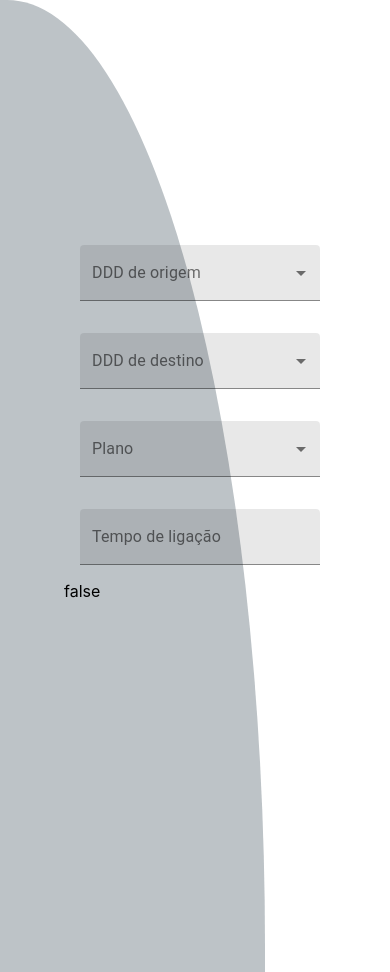
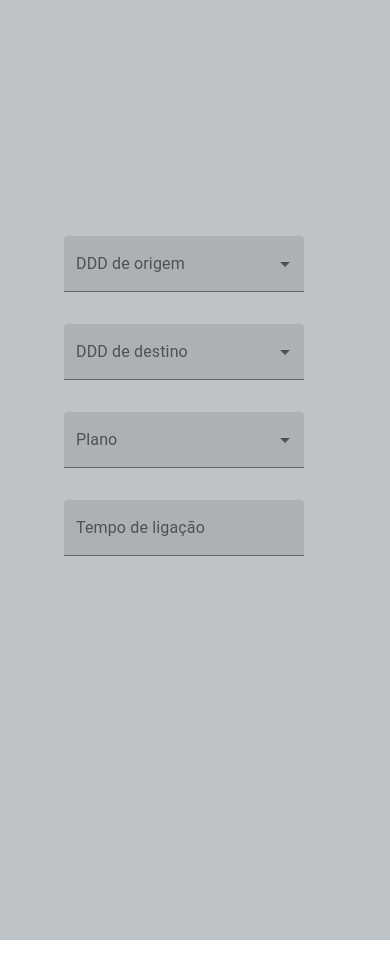
Before and after one commit to CaioSouz4/telzir, a React (Create React App) app: page / in a window 390 px wide. After the commit the page ends 940 px from the top, so only its background shows below. Built offline with nearby package versions, Linux system fonts and the light colour scheme.

Commit message:
adicionando estilos separando componente que exibe resultados

```diff
--- a/src/App.css
+++ b/src/App.css
@@ -1,7 +1,13 @@
+@import url('https://fonts.googleapis.com/css2?family=PT+Serif&display=swap');
+
 .App {
   /* text-align: center; */
   height: 100%;
   width: 100%;
+}
+
+body {
+  font-family: 'PT Serif', serif;
 }
 
 .App-logo {
--- /dev/null
+++ b/src/components/Results.js
@@ -0,0 +1,14 @@
+import { Zoom } from '@material-ui/core'
+import React from 'react'
+import '../styles/form.css';
+
+export default function results(props) {
+    return (
+        <Zoom in={props.showValue} >
+            <div>
+                <h1>{props.resultados.semPlano}</h1>
+                <h1>{props.resultados.comPlano}</h1>
+            </div>
+        </Zoom>
+    )
+}
--- a/src/pages/Form.js
+++ b/src/pages/Form.js
@@ -1,45 +1,9 @@
-import { FormControl, InputLabel, makeStyles, MenuItem, Select, TextField, Zoom } from '@material-ui/core'
+import { FormControl, InputLabel, MenuItem, Select, TextField } from '@material-ui/core'
 import React, { useEffect, useState } from 'react'
 import { calculaComPlano, calcularSemPlano } from '../services/calculo';
-import './form.css';
-
-/* Ali, o cliente pode escolher os
-códigos das cidades de origem e destino, o tempo da ligação em minutos e escolher qual o
-plano FaleMais. O sistema deve mostrar dois valores: (1) o valor da ligação com o plano e (2)
-sem o plano. O custo inicial de aquisição do plano deve ser desconsiderado para este
-problema. */
-
-const useStyles = makeStyles(({
-    root: {
-      margin: "20px",
-      display: 'flex',
-      backgroundColor: "#424242",
-      minWidth: "20rem",
-      width: "20rem",
-      height: "10rem"
-    },
-    input: {
-        width: '15em',
-        margin: '1em'
-      /* flexWrap: 'wrap',
-      flex: '1 0 auto',
-      maxWidth: '60%',
-      color: "#dcdde1",
-      overflow: "auto" */
-    },
-    container: {
-        display: 'flex',
-        flexWrap: 'wrap',
-        height: '100%',
-        width: '35%',
-        backgroundColor:' #bdc3c7',
-        padding: '4em',
-        flexDirection: 'column',
-        justifyContent: 'center',
-        borderTopRightRadius: "97.5%",
-    }
-}));
-
+/* import './form.css'; */
+import useStyles from '../styles/formStyles'
+import Results from '../components/Results';
 
 export default function Form() {
 
@@ -50,7 +14,7 @@ export default function Form() {
     const [ddds, setDdds] = useState({origem: '', destino: ''});
     const [showValue, setShowValue] = useState(false);
     const [resultados, setResultados] = useState({semPlano: 0, comPlano: 0});
-    const [options, setOptions] = useState(["011",'016',"017","018"])
+    const [options] = useState(["011",'016',"017","018"])
 
     const handleChange = (event) => {
         setDdds({...ddds, [event.target.name]: event.target.value});
@@ -68,8 +32,8 @@ export default function Form() {
     useEffect(() => {
         if(ddds.origem !== '' && ddds.destino !== '' && tempoLigacao !== '' && tempoLigacao !== 0 && plano !== '') {
             setResultados({
-                semPlano: calcularSemPlano(ddds.origem, ddds.destino, tempoLigacao),
-                comPlano: calculaComPlano(ddds.origem, ddds.destino, tempoLigacao, plano)
+                semPlano: calcularSemPlano(ddds.origem, ddds.destino, tempoLigacao).toFixed(2),
+                comPlano: calculaComPlano(ddds.origem, ddds.destino, tempoLigacao, plano).toFixed(2)
             })
             setShowValue(true)
         } else {
@@ -80,17 +44,16 @@ export default function Form() {
     return (
         <div className={classes.container}>
             <div>
-
-
-                <FormControl variant="filled" className={classes.input}>
-                    <InputLabel>DDD de origem</InputLabel>
+                <FormControl variant="filled" className={classes.formControl}>
+                    <InputLabel classes={{root: classes.formLabelRoot, focused: classes.formLabelFocused}}/* classes={{focused: classes.label}} */ /* classes={{root: classes.label}} */>DDD de origem</InputLabel>
                     <Select
+                        className={classes.filled}
                         name='origem'
                         value={ddds.origem}
                         onChange={handleChange}>
                         {options.map((item, index) => {
                             if(parseInt(item) === ddds.destino) {
-                                return
+                                return ''
                             } else {
                                 return <MenuItem key={index} value={parseInt(item)}>{`${item}`}</MenuItem>
                             }
@@ -98,15 +61,16 @@ export default function Form() {
                     </Select>
                 </FormControl>
 
-                <FormControl variant="filled" onChange={handleChange} className={classes.input}>
-                    <InputLabel>DDD de destino</InputLabel>
+                <FormControl variant="filled" onChange={handleChange} className={classes.formControl}>
+                    <InputLabel classes={{root: classes.formLabelRoot, focused: classes.formLabelFocused}}>DDD de destino</InputLabel>
                     <Select
+                        className={classes.filled}
                         name='destino'
                         value={ddds.destino}
                         onChange={handleChange}>
                         {options.map((item, index) => {
                             if(parseInt(item) === ddds.origem) {
-                                return
+                                return ''
                             } else {
                                 return <MenuItem key={index} value={parseInt(item)}>{`${item}`}</MenuItem>
                             }
@@ -118,10 +82,11 @@ export default function Form() {
                     </Select>
                 </FormControl>
 
-                <FormControl variant="filled" onChange={handleChange} className={classes.input}>
-                    <InputLabel>Plano </InputLabel>
+                <FormControl variant="filled" onChange={handleChange} className={classes.formControl}>
+                    <InputLabel classes={{root: classes.formLabelRoot, focused: classes.formLabelFocused}}>Plano </InputLabel>
                     <Select
                         value={plano}
+                        className={classes.filled}
                         onChange={handleChangePlano}>
 
                         <MenuItem value={'FaleMais30'}>FaleMais 30</MenuItem>
@@ -130,32 +95,30 @@ export default function Form() {
 
                     </Select>
                 </FormControl>
-
+                <FormControl variant="filled" onChange={handleChange} className={classes.formControl}>
                     <TextField
-                    id="filled-basic"
+                            InputLabelProps={{
+                                classes: {
+                                    root: classes.formLabelRoot,
+                                    focused: classes.formLabelFocused,
+                                },
+                            }}
+                            InputProps={{
+                                classes: {
+                                    root: classes.filled
+                                  },
+                            }}
                             type="number"
                             label="Tempo de ligação"
                             value={tempoLigacao}
                             onChange={handleChangeTempo}
-                    className={classes.input}
+                            className={classes.filled}
                             variant="filled" />
-                    {showValue === true ? 'true' : 'false'}
-               {/*  {showValue ?  */}
-                <>
-                    <Zoom in={showValue} >
-                        <div>
-                            <h1>
-                                {resultados.semPlano.toFixed(2)}
-                            </h1>
-                            <h1>
-                                {resultados.comPlano.toFixed(2)}
-                            </h1>
-                        </div>
-                    </Zoom>
-                </>
-              {/*   :
-                    ''
-                } */}
+                </FormControl>
+                <Results
+                    showValue={showValue}
+                    resultados={resultados}
+                />
             </div>
         </div>
     )
--- a/src/pages/form.css
+++ /dev/null
@@ -1,10 +0,0 @@
-.container {
-    height: 100%;
-    width: 33%;
-    background-color: #bdc3c7;
-    padding: 4em;
-}
-
-.input {
-    width: 15em;
-}
--- /dev/null
+++ b/src/styles/form.css
@@ -0,0 +1,42 @@
+@import url('https://fonts.googleapis.com/css2?family=PT+Serif&display=swap');
+.container {
+    display: flex;
+    flex-wrap: wrap;
+    height: 100%;
+    width: 35%;
+    background-color: #bdc3c7;
+    padding: 4em;
+    flex-direction: column;
+    justify-content: center;
+    border-top-right-radius: 97.5%,
+}
+
+h1 {
+    font-family: 'PT Serif', serif;
+}
+
+.input {
+    width: 15em;
+    margin: 1em;
+}
+
+label {
+    color: 'yellow'
+}
+
+label.focused {
+    color: 'red'
+}
+
+@media (max-width: 600px) {
+    .container {
+        display: flex;
+        flex-wrap: wrap;
+        height: 100%;
+        width: auto;
+        background-color: #bdc3c7;
+        padding: 4em;
+        flex-direction: column;
+        justify-content: center;
+    }
+}
--- /dev/null
+++ b/src/styles/formStyles.js
@@ -0,0 +1,43 @@
+import { makeStyles } from "@material-ui/core";
+
+const useStyles = makeStyles(theme => ({
+
+    filled: {
+        '&::after': {
+            borderBottom: '2px solid #e67e22'
+        }
+    },
+
+    formControl: {
+        width: '15em',
+        margin: '1em',
+    },
+
+    formLabelRoot: {
+        '&$formLabelFocused': { color: '#e67e22' },
+    },
+
+    formLabelFocused: {
+
+    },
+
+    container: {
+        display: 'flex',
+        flexWrap: 'wrap',
+        height: '100%',
+        width: '35%',
+        backgroundColor:' #bdc3c7',
+        padding: '4em',
+        flexDirection: 'column',
+        justifyContent: 'center',
+        borderTopRightRadius: "97.5%",
+
+        [theme.breakpoints.down('sm')]: {
+            padding: '3em',
+            width: 'auto',
+            borderTopRightRadius: "0",
+        },
+    }
+}));
+
+export default useStyles
```
Lines whose indentation alone changed are shown as unchanged.
